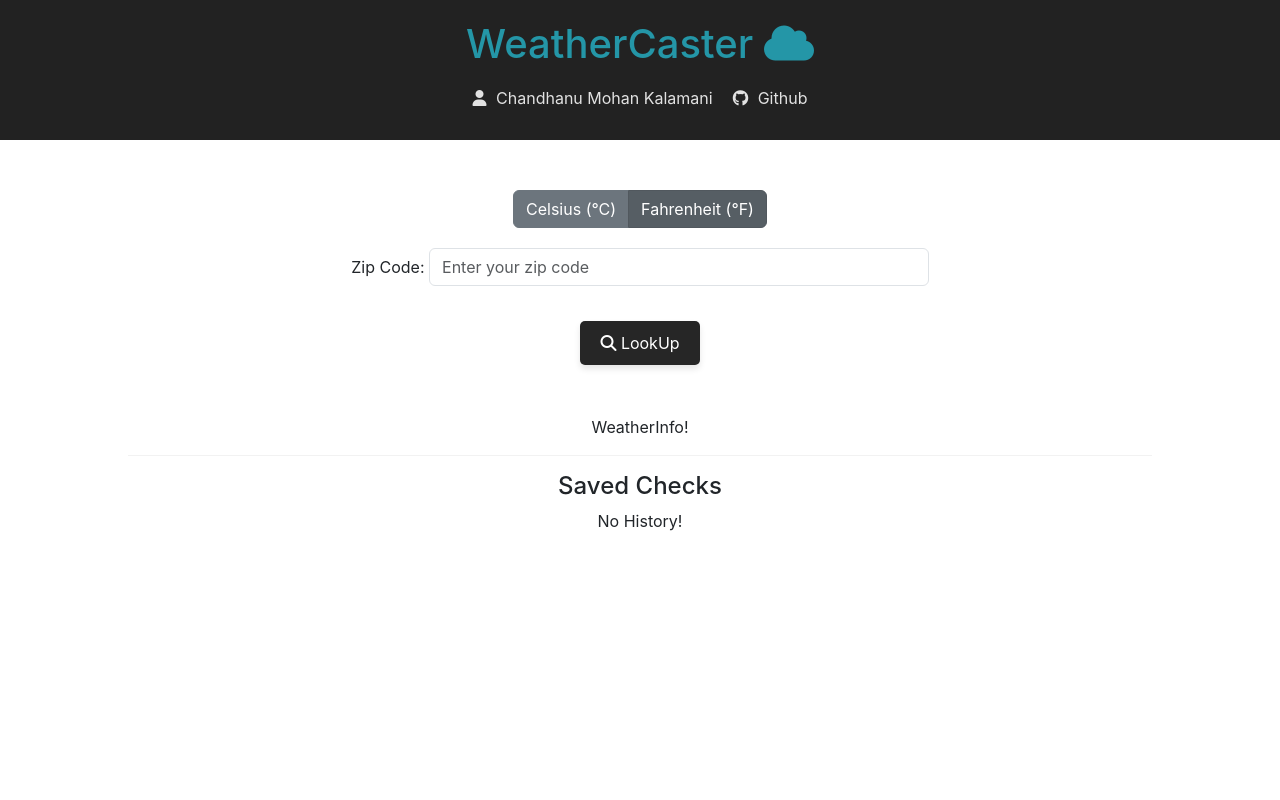
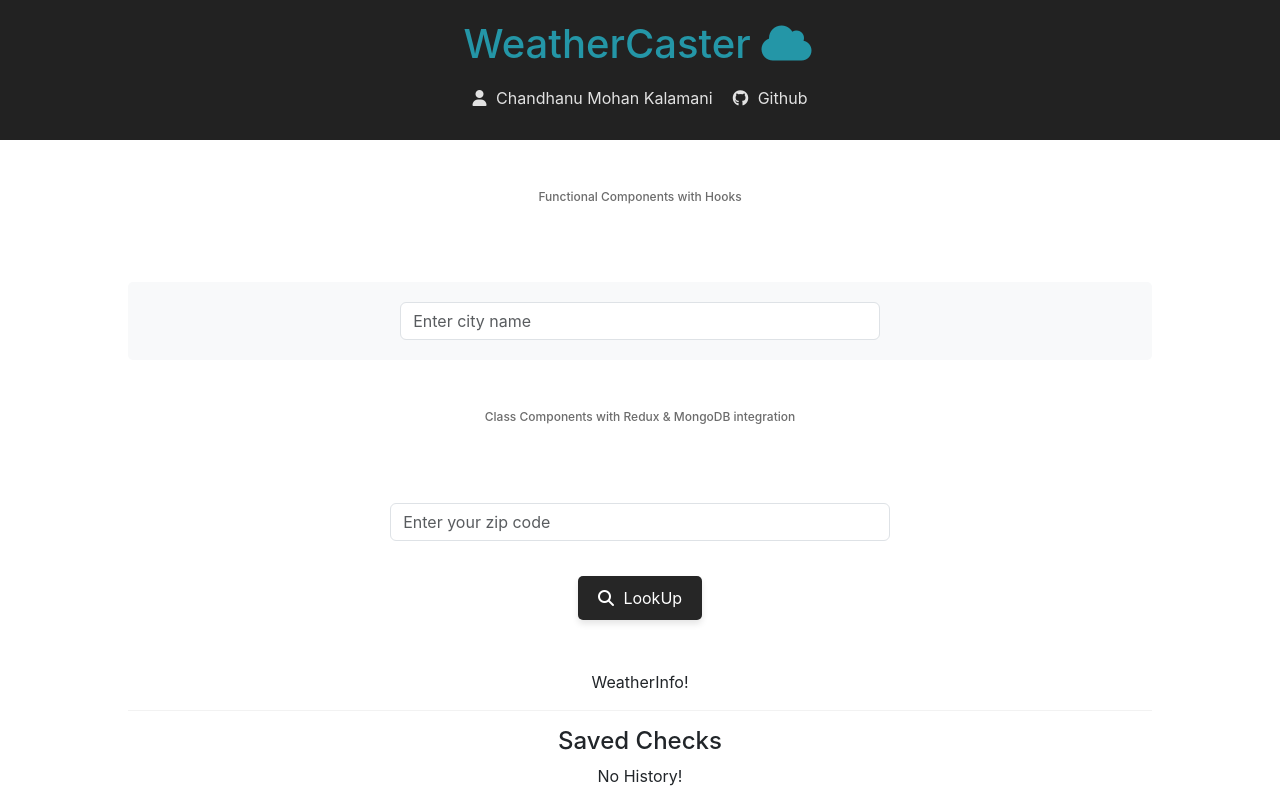
Before and after one commit to chandhanu/WeatherApp-MERN-REST, a React (Create React App) app in the folder client/: page / in a window 1280 px wide. Built offline with nearby package versions, Linux system fonts and the light colour scheme.

Commit message:
Connected CityName Components and CSS Values

```diff
--- a/client/src/Components/Container.jsx
+++ b/client/src/Components/Container.jsx
@@ -1,6 +1,7 @@
 import React, {Component} from "react";
 import WeatherForm from "./WeatherForm";
 import WeatherPanels from "./WeatherPanels";
+import WeatherCityForm from "./WeatherCityForm";
 
 class Container extends Component {
     state = {
@@ -10,8 +11,13 @@ class Container extends Component {
     render() {
         return(
             <section className="weather container">
+                <h3 className="annotation" align="center">Functional Components with Hooks </h3>
+                <WeatherCityForm />
+
+                <h3 className="annotation" align="center">Class Components with Redux & MongoDB integration </h3>
                 <WeatherForm />
                 <WeatherPanels weatherData={this.state.weatherData}/>
+
             </section>
         );
     }
--- /dev/null
+++ b/client/src/Components/WeatherCityForm.jsx
@@ -0,0 +1,91 @@
+import React, { useState, useEffect } from "react";
+import axios from 'axios';
+import { Form, Button, Row, Col } from "react-bootstrap";
+import '../Stylesheets/WeatherCityForm.scss';
+
+const WeatherCityForm = () => {
+    const [city, setCity] = useState('');
+    const [weatherData, setWeatherData] = useState(null);
+    const [loading, setLoading] = useState(false);
+    const [error, setError] = useState(null);
+    const [metric, setMetric] = useState('metric'); // Default to Celsius
+
+    const fetchData = async () => {
+        setLoading(true);
+        setError(null);
+        try {
+            const response = await axios.get(
+                `https://api.openweathermap.org/data/2.5/weather?q=${city}&units=${metric === 'metric' ? 'metric' : 'imperial'}&appid=42e7afe4477beb0e6a173bac36eb79bc`
+            );
+            setWeatherData(response.data);
+        } catch (error) {
+            console.error(error);
+            setError("Failed to fetch weather data. Please try again.");
+        } finally {
+            setLoading(false);
+        }
+    };
+
+    useEffect(() => {
+        if (city) {
+            fetchData();
+        }
+    }, [city, metric]);
+
+    const handleInputChange = (e) => {
+        setCity(e.target.value);
+    };
+
+    const handleSubmit = (e) => {
+        e.preventDefault();
+        fetchData();
+    };
+
+    const toggleMetric = () => {
+        setMetric(prevMetric => prevMetric === 'metric' ? 'imperial' : 'metric');
+    };
+
+    return (
+        <div className="weather-info">
+            <Form onSubmit={handleSubmit}>
+                <Row className="justify-content-center">
+                    <Col md={6}>
+                        <Form.Group controlId="cityName">
+                            <Form.Control type="text" placeholder="Enter city name" value={city} onChange={handleInputChange} />
+                        </Form.Group>
+                    </Col>
+                </Row>
+                <Row className="justify-content-center">
+                    <Col md={6}>
+
+                    </Col>
+                </Row>
+            </Form>
+            {loading && <p>Loading weather data...</p>}
+            {error && <p>{error}</p>}
+            {weatherData && (
+                <>
+                    <h3 className="city-name">{weatherData.name}</h3>
+                    <section className="overcast">
+                        <img src={`http://openweathermap.org/img/wn/${weatherData.weather[0].icon}@2x.png`} className="overcast-img" alt="Weather Icon"/>
+                        <span className="overcast-description">{weatherData.weather[0].description}</span>
+                    </section>
+                    <hr/>
+                    <section className="current-weather">
+                        <span className="humidity">Humidity <i className="fa-solid fa-water"></i>: {weatherData.main.humidity}%</span>
+                        <span className="curr-temp">Temp<i className="fa-solid fa-temperature-half"></i>: {weatherData.main.temp}{metric === 'metric' ? '°C' : '°F'}</span>
+                        <span className="feels-like">Feels like<i className="fa-regular fa-face-grin-beam-sweat"></i>: {weatherData.main.feels_like}{metric === 'metric' ? '°C' : '°F'}</span>
+                    </section>
+                    <hr/>
+                    <section className="temps">
+                        <span className="min-temp">Low<i className="fa-solid fa-temperature-arrow-up"></i>: {weatherData.main.temp_min}{metric === 'metric' ? '°C' : '°F'}</span>
+                        <span className="max-temp">High<i className="fa-solid fa-temperature-arrow-down"></i>: {weatherData.main.temp_max}{metric === 'metric' ? '°C' : '°F'}</span>
+                    </section>
+                    <Button className="save-btn" onClick={toggleMetric}>Switch to {metric === 'metric' ? 'Fahrenheit' : 'Celsius'}</Button>
+                </>
+            )}
+        </div>
+    );
+};
+
+export default WeatherCityForm;
--- a/client/src/Components/WeatherForm.jsx
+++ b/client/src/Components/WeatherForm.jsx
@@ -110,9 +110,9 @@ class WeatherForm extends Component {
         return (
             <Form className="weather-form" onSubmit={this.saveFormData}>
 
-<Row type="flex" justify="center" align="center">
+                <Row type="flex" justify="center" align="center">
                     <Col span={4}>
-                        <ButtonGroup toggle='true'>
+                        {/*<ButtonGroup toggle='true'>
                             <ToggleButton
                             id="celsius-button"
                             key={"C"}
@@ -138,13 +138,12 @@ class WeatherForm extends Component {
                             Fahrenheit (°F)
                         </ToggleButton>
 
-                        </ButtonGroup>
+        </ButtonGroup>*/}
                     </Col>
                 </Row>
 
                 <Row type="flex" justify="center" align="center" className="zipCode">
                     <Col>
-                        <span>Zip Code: </span>
                         <Form.Control name="zipCodeInput"
                                       type="text"
                                       placeholder="Enter your zip code"
--- a/client/src/Components/WeatherInfoPanel.jsx
+++ b/client/src/Components/WeatherInfoPanel.jsx
@@ -30,16 +30,16 @@ class WeatherInfoPanel extends Component {
                     <hr/>
 
                     <section className="current-weather">
-                        <span className="humidity">Humidity <i class="fa-solid fa-water"></i>: {weatherData.main.humidity}%</span>
-                        <span className="curr-temp">Temp<i class="fa-solid fa-temperature-half"></i>: {weatherData.main.temp}{metricSymbol}</span>
-                        <span className="feels-like">Feels like<i class="fa-regular fa-face-grin-beam-sweat"></i>: {weatherData.main.feels_like}{metricSymbol}</span>
+                        <span className="humidity">Humidity <i className="fa-solid fa-water"></i>: {weatherData.main.humidity}%</span>
+                        <span className="curr-temp">Temp<i className="fa-solid fa-temperature-half"></i>: {weatherData.main.temp}{metricSymbol}</span>
+                        <span className="feels-like">Feels like<i className="fa-regular fa-face-grin-beam-sweat"></i>: {weatherData.main.feels_like}{metricSymbol}</span>
                     </section>
 
                     <hr/>
 
                     <section className="temps">
-                        <span className="min-temp">Low<i class="fa-solid fa-temperature-arrow-up"></i>: {weatherData.main.temp_min}{metricSymbol}</span>
-                        <span className="max-temp">High<i class="fa-solid fa-temperature-arrow-down"></i>: {weatherData.main.temp_max}{metricSymbol}</span>
+                        <span className="min-temp">Low<i className="fa-solid fa-temperature-arrow-up"></i>: {weatherData.main.temp_min}{metricSymbol}</span>
+                        <span className="max-temp">High<i className="fa-solid fa-temperature-arrow-down"></i>: {weatherData.main.temp_max}{metricSymbol}</span>
                     </section>
                 </section>
             );
--- a/client/src/Stylesheets/Header.scss
+++ b/client/src/Stylesheets/Header.scss
@@ -7,8 +7,8 @@
 }
 
 .annotation {
-    font-size: 8px;
-    color: #aaa; // Light grey for annotation text to maintain contrast
+    font-size: 12px;
+    color: #6c6c6c; // Light grey for annotation text to maintain contrast
 }
 
 a {
--- /dev/null
+++ b/client/src/Stylesheets/WeatherCityForm.scss
@@ -0,0 +1,57 @@
+.weather-info {
+  padding: 20px;
+  background-color: #f8f9fa;
+  border-radius: 5px;
+  margin-top: 20px;
+}
+
+.city-name {
+  margin-bottom: 20px;
+  margin: 20px;
+}
+
+.overcast-img {
+  width: 100px;
+  height: 100px;
+  margin-right: 10px;
+}
+
+.overcast-description {
+  display: inline-block;
+  vertical-align: top;
+}
+
+.current-weather, .temps {
+  margin-top: 20px;
+}
+
+.humidity, .curr-temp, .feels-like, .min-temp, .max-temp {
+  display: block;
+  margin-bottom: 10px;
+}
+
+.fa-solid, .fa-regular {
+  margin-right: 5px;
+}
+
+.save-btn {
+  margin-top: 15px;
+  padding: 10px 20px;
+  background-color: #262626;
+  color: #FFFFFF;
+  border: none;
+  border-radius: 5px;
+  cursor: pointer;
+  transition: background-color 0.3s ease, transform 0.3s ease;
+  box-shadow: 0 4px 6px rgba(0, 0, 0, 0.1);
+
+  &:hover {
+    background-color: #333333;
+    transform: translateY(-2px);
+  }
+
+  &:active {
+    background-color: #111111;
+    transform: translateY(0);
+  }
+}
--- a/client/src/Stylesheets/WeatherPanels.scss
+++ b/client/src/Stylesheets/WeatherPanels.scss
@@ -1,7 +1,7 @@
 @import "WeatherInfoPanel";
 
 .weather-panels {
-  display: inline-block;
+  display: inline;
   grid-template-columns: repeat(2, 1fr);
   grid-column-gap: 2%;
   grid-row-gap: 100px;
```
